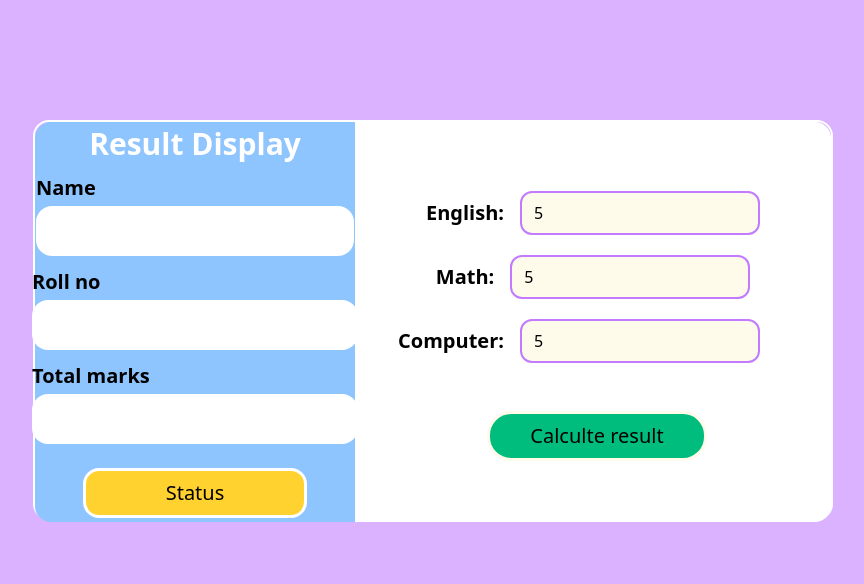
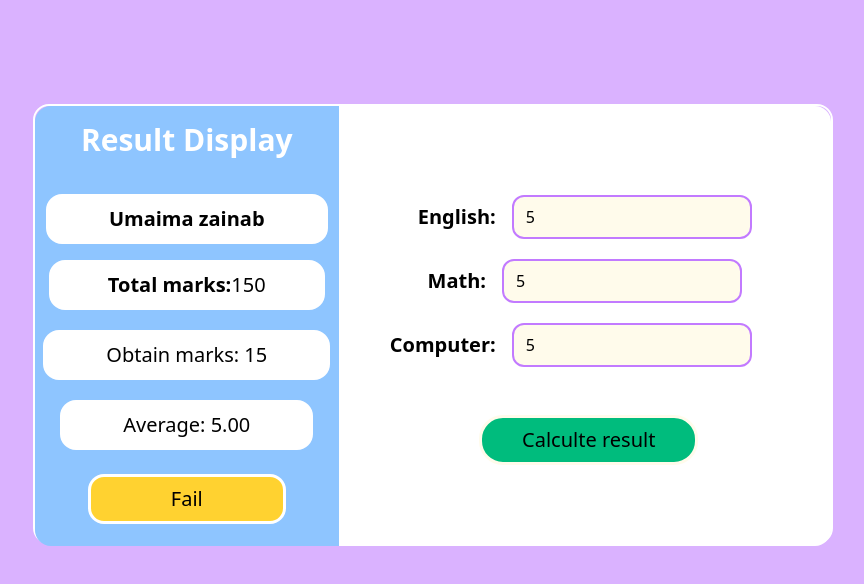
Before and after one commit to Umaimazainab02/calculate-result, a website: page index.html in a window 1280 px wide. Both pictures are taken after typing "5", "5", "5" into the empty fields and a click on the button "Calculte result". Shown: the whole page, without its empty margins (327-1191 px from the left). Drawn offline with Linux system fonts and the light colour scheme.

```diff
--- a/app.js
+++ b/app.js
@@ -1,9 +1,22 @@
-//  calculate = document.getElementById("calculate");
+let btn = document.getElementById("calculate");
 
-// calculate.addEventListener("click", function () {
-//     let english = Number(document.getElementById("english").value);
-//     let math = Number(document.getElementById("math").value);
-//     let computer =Number(document.getElementById("computer").value);
-//     let total = english + math + computer;
-//     document.getElementById("result").innerHTML = "Total Marks: " + total;
-// })
+btn.addEventListener("click", function () {
+
+    let english = Number(document.getElementById("english").value);
+    let math = Number(document.getElementById("math").value);
+    let computer = Number(document.getElementById("computer").value);
+
+    let total = english + math + computer;
+    let average = total / 3;
+
+    document.getElementById("total").innerHTML = "Obtain marks: " + total;
+
+    document.getElementById("average").innerHTML = "Average: " + average.toFixed(2);
+
+    if (average >= 40) {
+        document.getElementById("status").innerHTML = "Pass";
+    } else {
+        document.getElementById("status").innerHTML = "Fail";
+    }
+
+});
--- a/index.html
+++ b/index.html
@@ -7,48 +7,52 @@
     <link rel="stylesheet" href="https://cdnjs.cloudflare.com/ajax/libs/font-awesome/6.5.0/css/all.min.css">
     <link href="src/output.css" rel="stylesheet">
     <link rel="stylesheet" href="first.css">
+    <title>Result calculate</title>
 </head>
 
 <body class="bg-purple-300">
     <div
-        class="flex flex-col lg:flex-row w-70 lg:w-200 h-100 ml-6 lg:ml-90 mt-30 mb-95 lg:mb-0 border-2 border-white rounded-2xl">
+        class="flex flex-col lg:flex-row w-70 lg:w-200 h-110 ml-5 lg:ml-90 mt-26 mb-95 lg:mb-0 border-2 border-white rounded-2xl">
         <div
-            class="flex items-center flex-col w-69 lg:w-80 h-100 border-4 border-blue-300 bg-blue-300  rounded-t-2xl lg:rounded-l-2xl lg:rounded-tr-none">
-            <h1 class="text-3xl font-bold items-center text-white">
+            class="flex items-center flex-col w-69 lg:w-80 h-110 border-4 border-blue-300 bg-blue-300  rounded-t-2xl lg:rounded-l-2xl lg:rounded-tr-none">
+            <h1 class="text-3xl font-bold items-center text-white mt-3">
                 Result Display </h1>
             <div>
-                <h1 class="text-xl font-bold mt-3">Name</h1>
-                <input class="text-xl px-2 py-2 mt-1 border-white border-3 text-black rounded-2xl bg-white">
-                </input>
+                <button id="name" class="text-md lg:text-xl py-2 px-15 mt-9 border-white border-3 text-black rounded-2xl bg-white">
+                   <b> Umaima zainab</b> </button>
             </div>
             <div>
-                <h1 class="text-xl font-bold mt-3">Roll no</h1>
-                <input class="text-xl  px-3 py-2 mt-1 border-3 border-white rounded-2xl text-black bg-white"></input>
+                <button id="roll"
+                    class="text-md lg:text-xl  px-14 py-2 mt-4 border-3 border-white rounded-2xl text-black bg-white"><b>Total
+                    marks:</b>150 </button>
             </div>
             <div>
-                <h1 class="text-xl font-bold mt-3">Total marks</h1>
-                <input class="text-xl px-3 py-2 mt-1 border-white border-3 text-black rounded-2xl bg-white">
-                </input>
+                <button id="total"
+                    class="text-md lg:text-xl px-15 py-2 mt-5 border-white border-3 text-black rounded-2xl bg-white">
+                   <b> Obtain marks:</b> </button>
             </div>
-            <button
-                class="text-xl px-20 py-2 mb-8 lg:mb-0 mt-6 border-white border-3 text-black rounded-2xl bg-amber-300">
-                Status</button>
+            <button id="average" class="text-md lg:text-xl px-15 py-2 mt-5 border-white border-3 text-black rounded-2xl bg-white">
+               <b>Percentage:</b>
+            </button>
+            <button id="status"
+                class="text-md lg:text-xl px-20 py-2 mb-28 lg:mb-0 mt-6 border-white border-3 text-black rounded-2xl bg-amber-300">
+                <b>Status</b></button>
         </div>
-        <div class="flex items-center flex-col justify-center w-69.5 lg:w-130 h-100 pt-8 lg:pt-2 bg-white  rounded-b-2xl        lg:rounded-r-2xl
+        <div class=" flex items-center flex-col justify-center w-69.5 lg:w-130 h-110 pt-8 lg:pt-2 bg-white  rounded-b-2xl        lg:rounded-r-2xl
         lg:rounded-bl-none border-amber-50">
-            <div id="english" class="flex items-center gap-0 lg:gap-4 ">
+            <div id="" class="flex items-center gap-0 lg:gap-4 ">
                 <label for="english" class="text-md lg:text-xl font-semibold">English:</label>
                 <input type="number" id="english"
                     class="w-40 lg:w-60 border-2 border-purple-400 rounded-xl ml-5 lg:ml-0  px-1 lg:px-3 py-2 bg-amber-50">
             </div>
 
-            <div id="math" class="flex items-center gap-0 lg:gap-4 ">
+            <div id="" class="flex items-center gap-0 lg:gap-4 ">
                 <label for="math" class="text-md lg:text-xl font-semibold ml-5">Math:</label>
                 <input type="number" id="math"
                     class="w-40 lg:w-60 border-2 border-purple-400 rounded-xl ml-8 lg:ml-0 px-1 lg:px-3 py-2 m-5 bg-amber-50">
             </div>
 
-            <div id="computer" class="flex items-center gap-0 lg:gap-4 ">
+            <div id="" class="flex items-center gap-0 lg:gap-4 ">
                 <label for="computer" class="text-md lg:text-xl ml-4 lg:ml-0 font-semibold ">Computer:</label>
                 <input type="number" id="computer"
                     class="w-40 lg:w-60  border-2 border-purple-400 rounded-xl ml-2 lg:ml-0 px-1 lg:px-3 py-2 bg-amber-50 mr-7">
```
Also changed, not shown: src/output.css.
